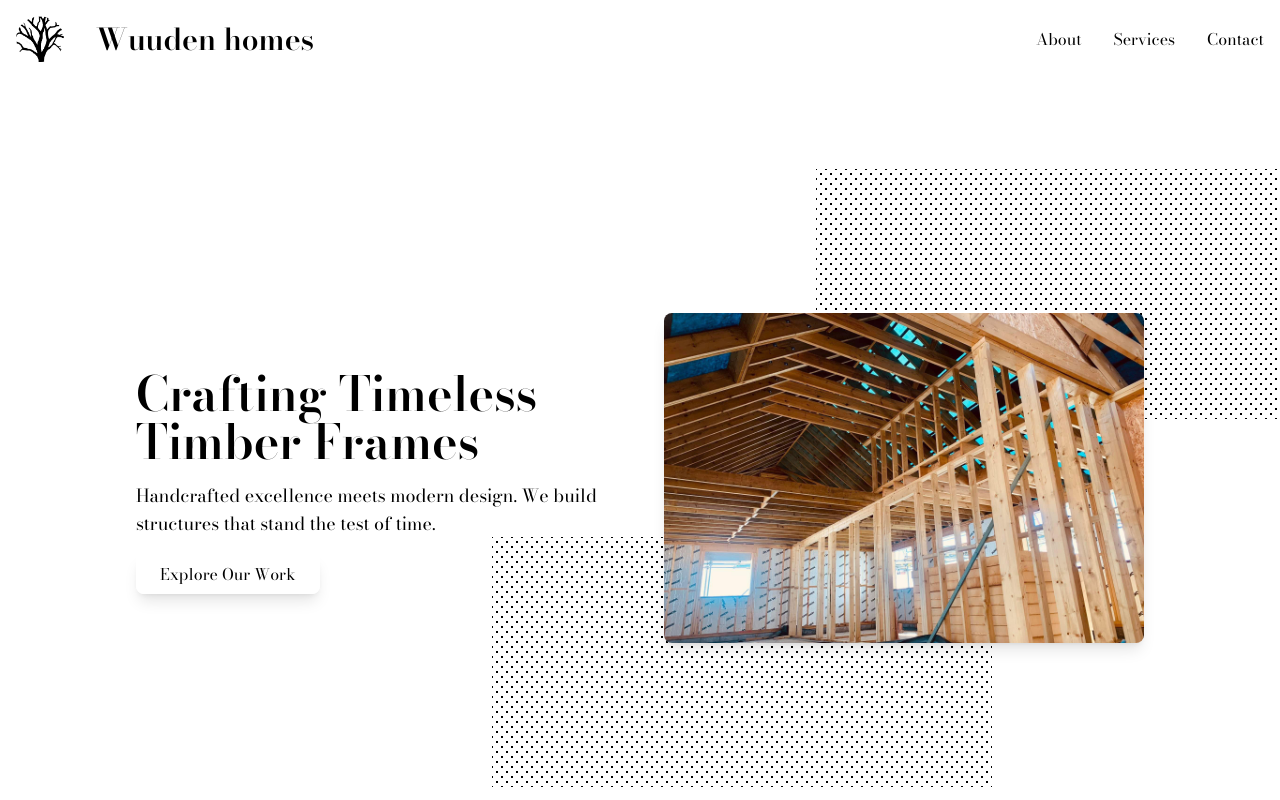
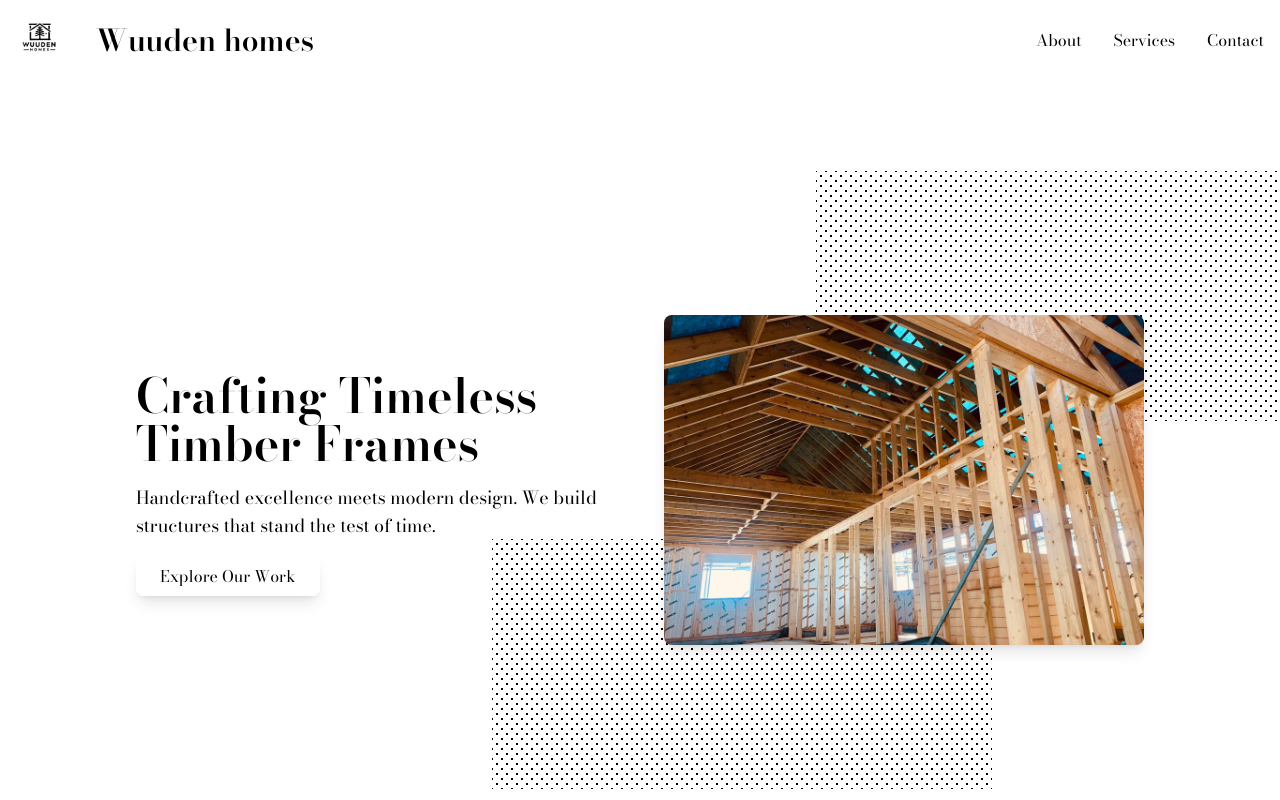
Before and after one commit to RandyBeans448/brads-website, a plain HTML site: page index.html in a window 1280 px wide. Shown: the top 800 px of the page. Drawn offline with nearby package versions, Linux system fonts and the light colour scheme.

Commit message:
New logo

```diff
--- a/index.html
+++ b/index.html
@@ -102,7 +102,7 @@ html {
     <nav class="bg-white">
         <div class="max-w-screen-xl flex flex-wrap items-center justify-between mx-auto p-4">
             <div class=" flex-1 flex justify-center lg:justify-start">
-                <img class="w-12 mr-8 logo" src="images/brad-logo.webp"/>
+                <img class="w-12 mr-8 logo" src="images/Wuuden_Homes_Logo_Transparent.png"/>
                 <span id="title" class="text-center self-center text-3xl font-semibold whitespace-nowrap">Wuuden homes</span>
             </div>
             <div class="hidden w-full lg:block lg:w-auto" id="navbar-default">
```
Also changed, not shown: images/Wuuden_Homes_Logo_Transparent.png (added).
